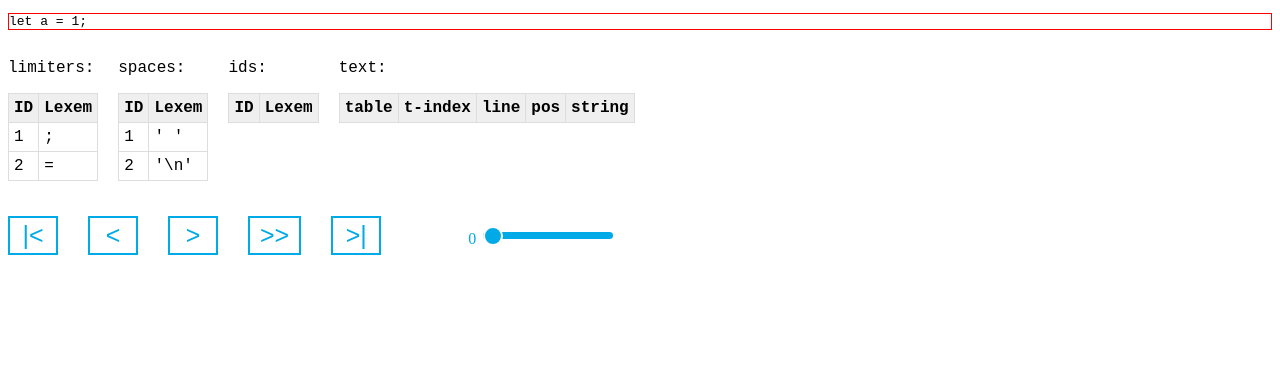
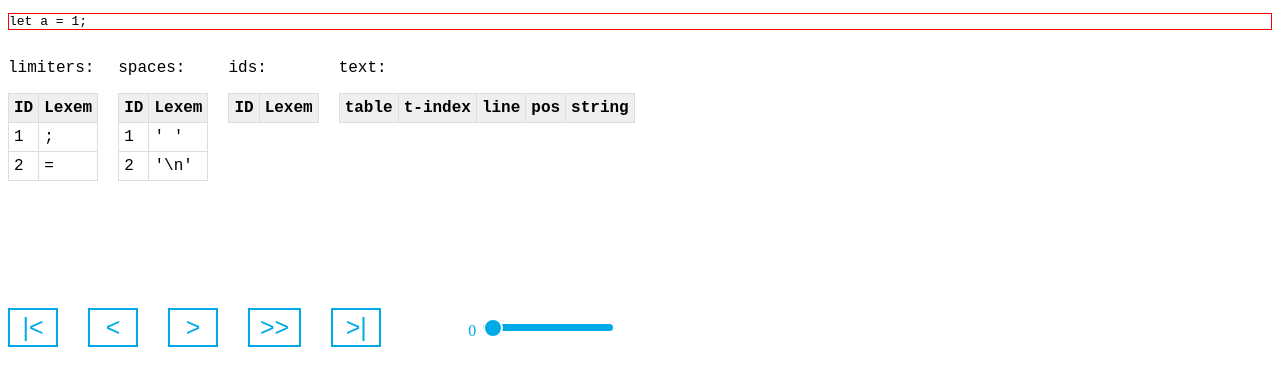
Before and after one commit to alexanderpono/lex, a React app in the folder app-dev/: page / in a window 1280 px wide. Shown: the top 386 px of the page. Built offline with nearby package versions, Linux system fonts and the light colour scheme.

Commit message:
[app-dev] Fixed steps of parsing of text

```diff
--- a/app-dev/src/AppController.tsx
+++ b/app-dev/src/AppController.tsx
@@ -202,10 +202,12 @@ export class AppController {
                     const newId = buf.substring(0, indexData.pos);
                     text = this.addIdToText(newId, lineNo, currentPosInLine, text);
                     currentPosInLine += newId.length;
+                    buf = buf.substring(indexData.pos);
+                } else {
+                    text = this.addLimiterOrSpaceToText(indexData, lineNo, currentPosInLine, text);
+                    currentPosInLine += indexData.lexem.lexem.length;
+                    buf = buf.substring(indexData.lexem.lexem.length);
                 }
-                text = this.addLimiterOrSpaceToText(indexData, lineNo, currentPosInLine, text);
-                currentPosInLine += indexData.lexem.lexem.length;
-                buf = buf.substring(indexData.pos + indexData.lexem.lexem.length);
             } else {
                 text = this.addIdToText(buf, lineNo, currentPosInLine, text);
                 buf = '';
--- a/app-dev/src/components/LexView.scss
+++ b/app-dev/src/components/LexView.scss
@@ -39,3 +39,8 @@
         font-family: 'Courier New', Courier, monospace;
     }
 }
+
+.text {
+    height: 200px;
+    overflow-y: auto;
+}
--- a/app-dev/src/components/LexView.scss.d.ts
+++ b/app-dev/src/components/LexView.scss.d.ts
@@ -4,6 +4,7 @@ interface CssExports {
   'inputString': string;
   'lexTable': string;
   'tables': string;
+  'text': string;
 }
 export const cssExports: CssExports;
 export default cssExports;
--- a/app-dev/src/components/LexView.tsx
+++ b/app-dev/src/components/LexView.tsx
@@ -93,6 +93,7 @@ export const LexView: React.FC<LexViewProps> = ({ inputString, limiters, spaces,
 
                 <section>
                     <p>text:</p>
+                    <div className={styles.text}>
                         <table className={styles.lexTable}>
                             <thead>
                                 <tr>
@@ -117,6 +118,7 @@ export const LexView: React.FC<LexViewProps> = ({ inputString, limiters, spaces,
                                 })}
                             </tbody>
                         </table>
+                    </div>
                 </section>
             </div>
         </div>
```
Lines whose indentation alone changed are shown as unchanged.
